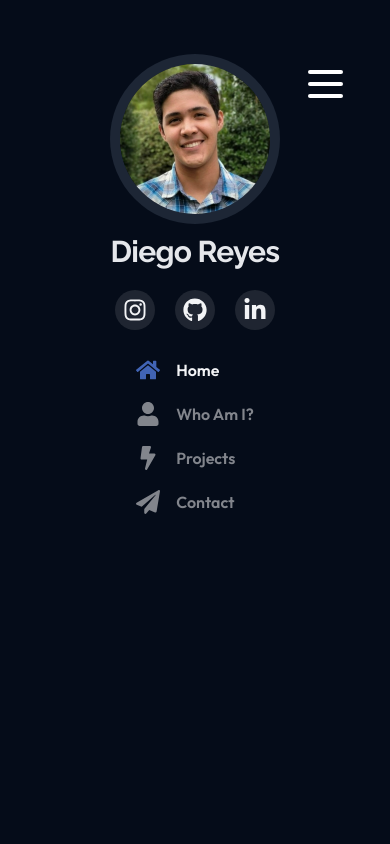
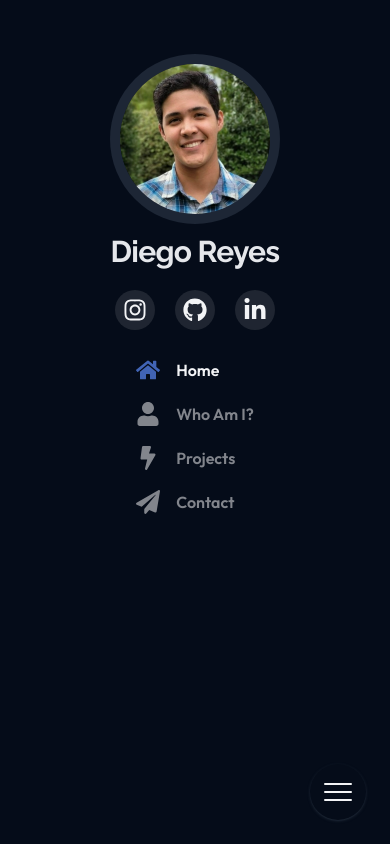
Before and after one commit to dreyescabrera/portfolio, a React (Vite) app: page / in a window 390 px wide. Shown: the top 844 px of the page. Built offline with nearby package versions, Linux system fonts and the light colour scheme.

Commit message:
enhanced burguer menu, lazy loading formalert

```diff
--- a/index.html
+++ b/index.html
@@ -36,7 +36,7 @@
     <link
       rel="preload"
       as="image"
-      href="/portfolio-pics/tinySmilingMe.jpg"
+      href="/img/tinySmilingMe.jpg"
       media="(min-width: 768px)"
     />
     <link rel="preconnect" href="https://fonts.googleapis.com" />
--- a/src/components/App/index.jsx
+++ b/src/components/App/index.jsx
@@ -1,12 +1,12 @@
 import React from "react";
 
-// (async function () {
-//   if (!("scrollBehavior" in document.documentElement.style)) {
-//     await import("scroll-behavior-polyfill");
-//   }
-// })();
-import("../../features/scrollBehaviorPolyfill");
+(async function () {
+  if (!("scrollBehavior" in document.documentElement.style)) {
+    import("scroll-behavior-polyfill");
+  }
+})();
 
+import { HamburguerButton } from "../HamburguerButton";
 import { SidebarMenu } from "../SidebarMenu/";
 import { Hero } from "../Hero";
 import { About } from "../About";
@@ -26,7 +26,7 @@ function App() {
     });
   }, []);
 
-  const { activeNavItem, home, whoami, projects, contact } =
+  const { activeNavItem, homeRef, whoamiRef, projectsRef, contactRef } =
     useIntersectionObserver();
 
   return (
@@ -36,18 +36,22 @@ function App() {
         setSidebarIsOpen={setSidebarIsOpen}
         activeNavItem={activeNavItem}
       />
+      <HamburguerButton
+        sidebarIsOpen={sidebarIsOpen}
+        setSidebarIsOpen={setSidebarIsOpen}
+      />
       <div className="transition-all duration-700 md:pl-60 lg:pl-72">
         <Hero
           sidebarIsOpen={sidebarIsOpen}
           setSidebarIsOpen={setSidebarIsOpen}
-          refference={home}
+          refference={homeRef}
         />
         <main className="w-11/12 max-w-5xl m-auto font-casual">
-          <About refference={whoami} />
+          <About refference={whoamiRef} />
           <Skills />
-          <Projects refference={projects} />
-          <Contact refference={contact} />
-          <p className="text-center mt-10 mb-5 lg:mt-20 lg:mb-8">
+          <Projects refference={projectsRef} />
+          <Contact refference={contactRef} />
+          <p className="text-center mt-14 mb-5 lg:mt-20 lg:mb-8">
             Made with 💙 by{" "}
             <a
               href="https://www.linkedin.com/in/diegoreyescabrera/"
--- a/src/components/App/useIntersectionObserver.js
+++ b/src/components/App/useIntersectionObserver.js
@@ -1,10 +1,10 @@
 import React from "react";
 
 function useIntersectionObserver() {
-  const home = React.useRef(null);
-  const whoami = React.useRef(null);
-  const projects = React.useRef(null);
-  const contact = React.useRef(null);
+  const homeRef = React.useRef(null);
+  const whoamiRef = React.useRef(null);
+  const projectsRef = React.useRef(null);
+  const contactRef = React.useRef(null);
 
   const [activeNavItem, setActiveNavItem] = React.useState("home");
   const lightUpNavItem = (item) => {
@@ -31,13 +31,13 @@ function useIntersectionObserver() {
     };
 
     const observer = new IntersectionObserver(callback, options);
-    observer.observe(home.current);
-    observer.observe(whoami.current);
-    observer.observe(projects.current);
-    observer.observe(contact.current);
+    observer.observe(homeRef.current);
+    observer.observe(whoamiRef.current);
+    observer.observe(projectsRef.current);
+    observer.observe(contactRef.current);
   }, []);
 
-  return { activeNavItem, home, whoami, projects, contact };
+  return { activeNavItem, homeRef, whoamiRef, projectsRef, contactRef };
 }
 
 export { useIntersectionObserver };
--- a/src/components/Contact/index.jsx
+++ b/src/components/Contact/index.jsx
@@ -1,8 +1,10 @@
-import React from "react";
-import { FormAlert } from "../FormAlert";
+import React, { lazy, Suspense } from "react";
 import { SectionTitle } from "../SectionTitle";
 import { SocialMediaItem } from "../SocialMediaItem";
 import { useEmailing } from "./useEmailing";
+
+// import { FormAlert } from "../FormAlert";
+const FormAlert = lazy(() => import("../FormAlert"));
 
 function Contact({ refference }) {
   const { form, formAlert, sendEmail } = useEmailing();
@@ -34,7 +36,9 @@ function Contact({ refference }) {
           id="form"
           onSubmit={sendEmail}
         >
-          <FormAlert formAlert={formAlert} />
+          <Suspense fallback="">
+            <FormAlert formAlert={formAlert} />
+          </Suspense>
           <label htmlFor="user_name" className=" xs:text-lg text-gray-700">
             Your Name{" "}
           </label>
--- a/src/components/FormAlert/index.jsx
+++ b/src/components/FormAlert/index.jsx
@@ -24,4 +24,4 @@ function FormAlert({ formAlert }) {
   );
 }
 
-export { FormAlert };
+export default FormAlert;
--- a/src/components/HamburguerButton/index.jsx
+++ b/src/components/HamburguerButton/index.jsx
@@ -3,19 +3,19 @@ import React from "react";
 function HamburguerButton({ sidebarIsOpen, setSidebarIsOpen }) {
   return (
     <div
-      className="relative flex justify-center items-center w-14 h-14 cursor-pointer transition-all duration-500 ease-in-out z-20 row-start-1 col-start-5 col-end-7 justify-self-center self-center sm:col-start-6  md:hidden"
+      className="fixed bottom-6 right-6 bg-[#050c19] flex justify-center items-center w-14 h-14 rounded-full z-10 cursor-pointer shadow shadow-gray-800 md:hidden"
       onClick={() => {
         setSidebarIsOpen((prev) => !prev);
         document.documentElement.classList.toggle("preventScroll");
       }}
     >
       <div
-        className={`w-[35px] h-1 bg-white rounded-md transition-all duration-1000 ease-in-out
-           before:content[''] before:absolute before:w-[35px] before:h-1 before:bg-white before:rounded-md before:transition-all before:duration-1000 before:ease-in-out before:-translate-y-3
-           after:content[''] after:absolute after:w-[35px] after:h-1 after:bg-white after:rounded-md after:transition-all after:duration-1000 after:ease-in-out after:translate-y-3
+        className={`w-7 h-0.5 bg-gray-100 rounded-full transition-all duration-500 ease-in-out
+           before:content[''] before:absolute before:w-7 before:h-0.5 before:bg-gray-100 before:rounded-full before:transition-all before:duration-500 before:ease-in-out before:-translate-y-2
+           after:content[''] after:absolute after:w-7 after:h-0.5 after:bg-gray-100 after:rounded-md after:transition-all after:duration-500 after:ease-in-out after:translate-y-2
            ${
              sidebarIsOpen
-               ? "-translate-x-[26px] bg-transparent before:rotate-45 before:translate-x-[25px] before:translate-y-[0px] after:rotate-[-45deg] after:translate-x-[25px] after:translate-y-[0px]"
+               ? "bg-inherit before:rotate-45 before:translate-y-0 after:rotate-[-45deg] after:translate-y-0"
                : undefined
            }`}
       ></div>
--- a/src/components/Hero/index.jsx
+++ b/src/components/Hero/index.jsx
@@ -1,10 +1,9 @@
 import React from "react";
-import { HamburguerButton } from "../HamburguerButton";
 import { HeroButtton } from "../HeroButton";
 import { ScrollButton } from "../ScrollButton";
 import { useAnimatedText } from "./useAnimatedText";
 
-function Hero({ sidebarIsOpen, setSidebarIsOpen, refference }) {
+function Hero({ refference }) {
   const { textValue, answerQuestion, textIsChanging, chosenAnswer } =
     useAnimatedText();
   return (
@@ -13,10 +12,6 @@ function Hero({ sidebarIsOpen, setSidebarIsOpen, refference }) {
       id="home"
       ref={refference}
     >
-      <HamburguerButton
-        sidebarIsOpen={sidebarIsOpen}
-        setSidebarIsOpen={setSidebarIsOpen}
-      />
       <div className="col-start-1 row-start-2 col-end-7 tracking-tigh space-y-3 antialiased sm:space-y-4 lg:col-end-6 xl:col-end-5">
         <h1 className="font-bold text-4xl xs:text-5xl sm:text-6xl lg:text-7xl">
           Diego Reyes
--- a/src/components/ScrollButton/index.jsx
+++ b/src/components/ScrollButton/index.jsx
@@ -3,7 +3,7 @@ import React from "react";
 function ScrollButton() {
   return (
     <button
-      className="relative row-start-4 col-start-3 justify-self-center self-end col-end-5 border-[3px] border-solid rounded-full text-white md:row-start-5 md:place-self-center"
+      className="relative row-start-4 col-start-3 justify-self-center self-center col-end-5 border-[3px] border-solid rounded-full text-white md:row-start-5 md:place-self-center"
       type="button"
       name="Scroll Down"
       title="Scroll Down"
--- a/src/features/scrollBehaviorPolyfill.js
+++ b/src/features/scrollBehaviorPolyfill.js
@@ -1,6 +1,3 @@
-import scroll from "scroll-behavior-polyfill";
-let exportedScroll;
-if (!("scrollBehavior" in document.documentElement.style)) {
-  exportedScroll = scroll;
-}
-export default exportedScroll;
+import { scroll } from "scroll-behavior-polyfill";
+
+export default scroll;
--- a/tailwind.config.cjs
+++ b/tailwind.config.cjs
@@ -12,7 +12,7 @@ module.exports = {
         "2xl": "1600px",
       },
       margin: {
-        sm: "30px 0 0",
+        sm: "50px 0 0",
         lg: "100px 0 0",
       },
       colors: {
@@ -32,7 +32,7 @@ module.exports = {
         "hero-desktop": "url('/img/hero-desktop.webp')",
       },
       animation: {
-        bounce: "bounce 3s linear infinite",
+        bounce: "bounce 5s linear infinite",
         "text-machine": "print 1.2s steps(1) infinite",
       },
       keyframes: {
```
Also changed, not shown: 1 other file (tests, documents, lock files or other folders).
